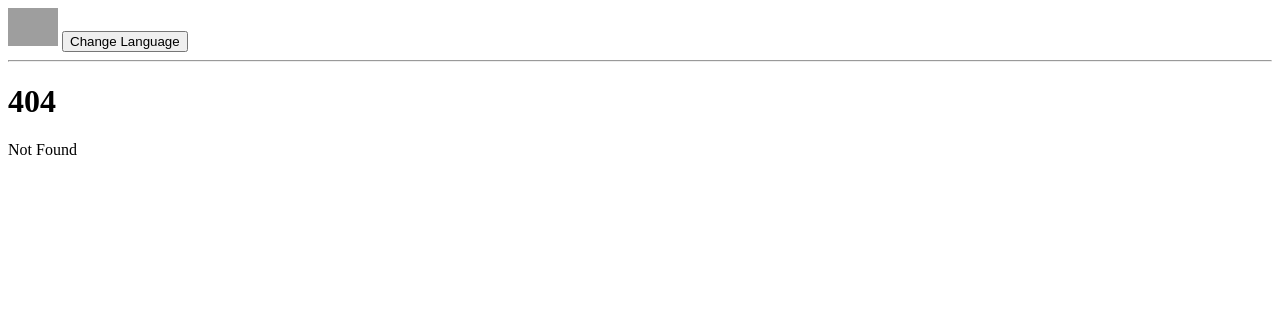
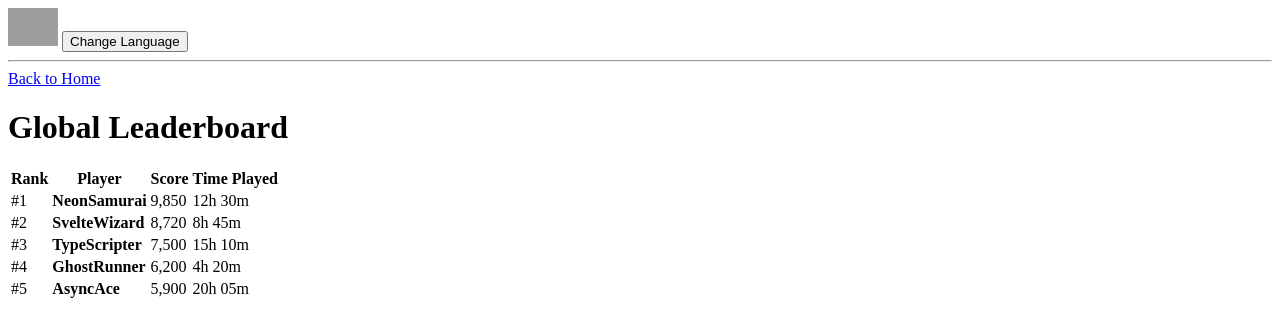
Before and after one commit to Pascaruuu/quiz-game, a SvelteKit app: page /leaderboard in a window 1280 px wide. Before the commit this address had no page. Shown: the top 336 px of the page. Built offline with nearby package versions, Linux system fonts and the light colour scheme; grey boxes are pictures that could not be loaded.

Commit message:
feat: adding initial structure for leaderboard

```diff
--- /dev/null
+++ b/src/routes/leaderboard/+page.server.ts
@@ -0,0 +1,22 @@
+// change this later, this is mock data
+import type { PageServerLoad } from './$types';
+
+export interface Player {
+    rank: number;
+    name: string;
+    score: number;
+    timePlayed: string;
+}
+
+export const load: PageServerLoad = async () => {
+    // Mocking an API response
+    const players: Player[] = [
+        { rank: 1, name: "NeonSamurai", score: 9850, timePlayed: "12h 30m" },
+        { rank: 2, name: "SvelteWizard", score: 8720, timePlayed: "8h 45m" },
+        { rank: 3, name: "TypeScripter", score: 7500, timePlayed: "15h 10m" },
+        { rank: 4, name: "GhostRunner", score: 6200, timePlayed: "4h 20m" },
+        { rank: 5, name: "AsyncAce", score: 5900, timePlayed: "20h 05m" }
+    ];
+
+    return { players };
+};
--- /dev/null
+++ b/src/routes/leaderboard/+page.svelte
@@ -0,0 +1,33 @@
+<script lang="ts">
+    import type { PageData } from './$types';
+
+    export let data: PageData;
+
+    // Access players directly from data
+    let players = data.players;
+</script>
+
+<a href="/">Back to Home</a>
+
+<h1>Global Leaderboard</h1>
+
+<table>
+    <thead>
+        <tr>
+            <th>Rank</th>
+            <th>Player</th>
+            <th>Score</th>
+            <th>Time Played</th>
+        </tr>
+    </thead>
+    <tbody>
+        {#each players as player}
+            <tr class:top-three={player.rank <= 3}>
+                <td>#{player.rank}</td>
+                <td><strong>{player.name}</strong></td>
+                <td>{player.score.toLocaleString()}</td>
+                <td>{player.timePlayed}</td>
+            </tr>
+        {/each}
+    </tbody>
+</table>
```
